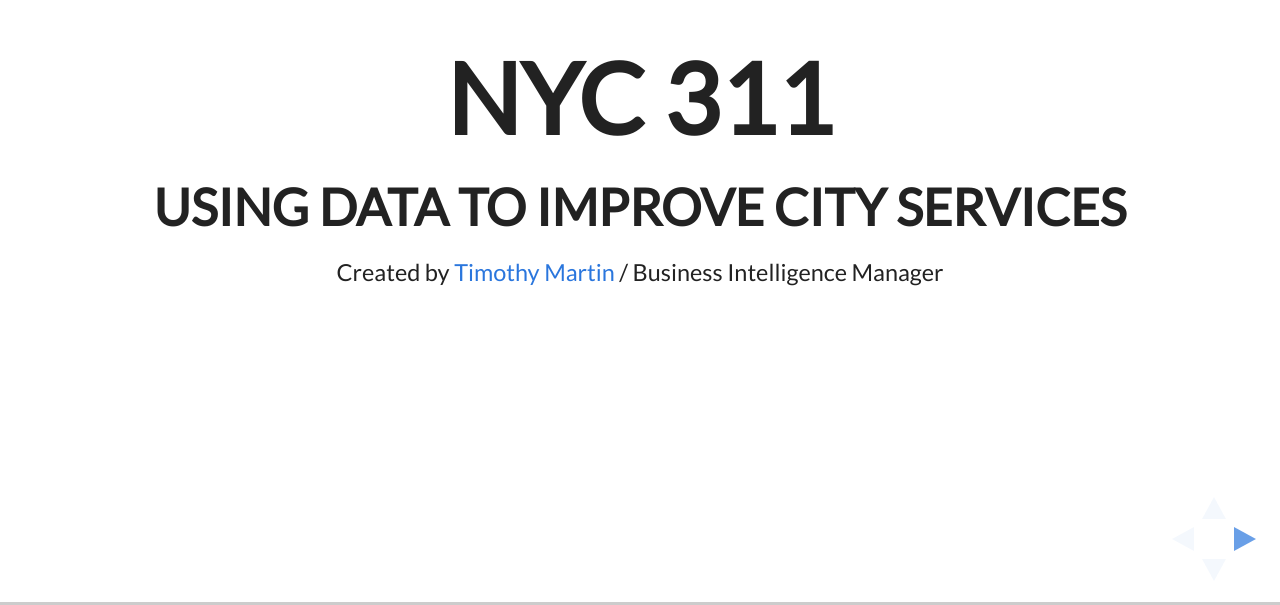
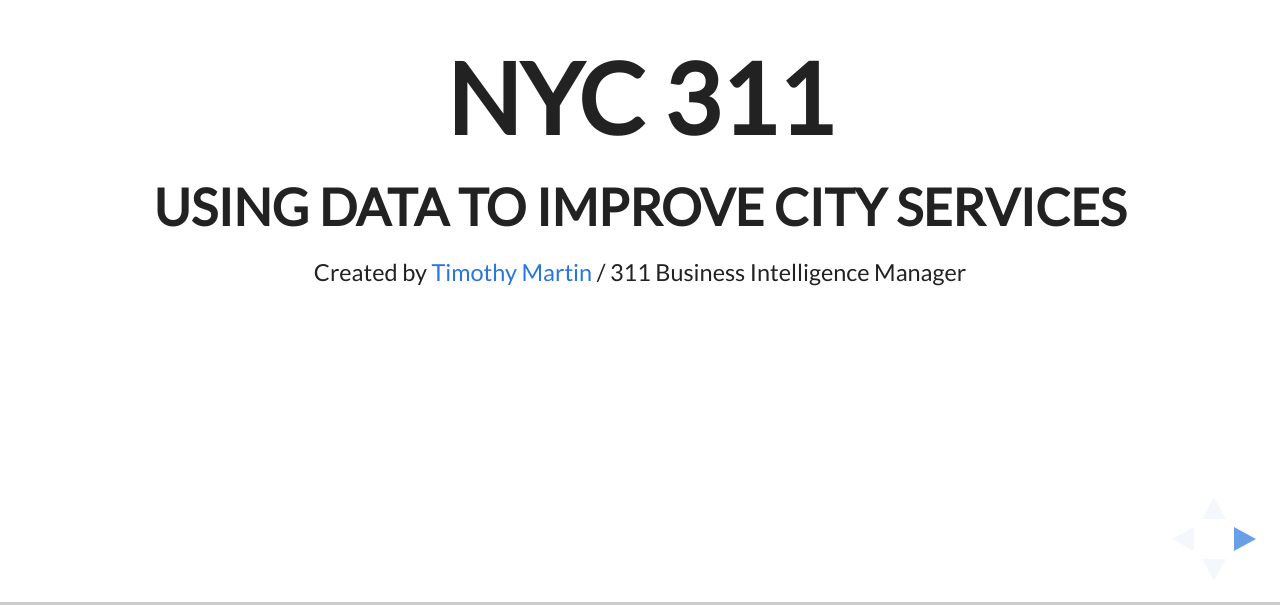
Before and after one commit to timothymartin76/Visualized_Draft, a website: page index.html in a window 1280 px wide. Shown: the part 195-800 px from the top of the page. Drawn offline with Linux system fonts and the light colour scheme.

Commit message:
Update index.html

```diff
--- a/index.html
+++ b/index.html
@@ -6,8 +6,8 @@
 
 		<title>NYC 311 Visualized</title>
 
-		<meta name="description" content="A framework for easily creating beautiful presentations using HTML">
-		<meta name="author" content="Hakim El Hattab">
+		<meta name="description" content="NYC 311 Overview">
+		<meta name="author" content="Timothy Martin">
 
 		<meta name="apple-mobile-web-app-capable" content="yes" />
 		<meta name="apple-mobile-web-app-status-bar-style" content="black-translucent" />
@@ -46,7 +46,7 @@
 					<h1>NYC 311</h1>
 					<h3>Using data to improve City services</h3>
 					<p>
-						<small>Created by <a href="mailto:timartin@311.nyc.gov">Timothy Martin</a> / Business Intelligence Manager</a></small>
+						<small>Created by <a href="mailto:timartin@311.nyc.gov">Timothy Martin</a> / 311 Business Intelligence Manager</a></small>
 					</p>
 				</section>
 
```
